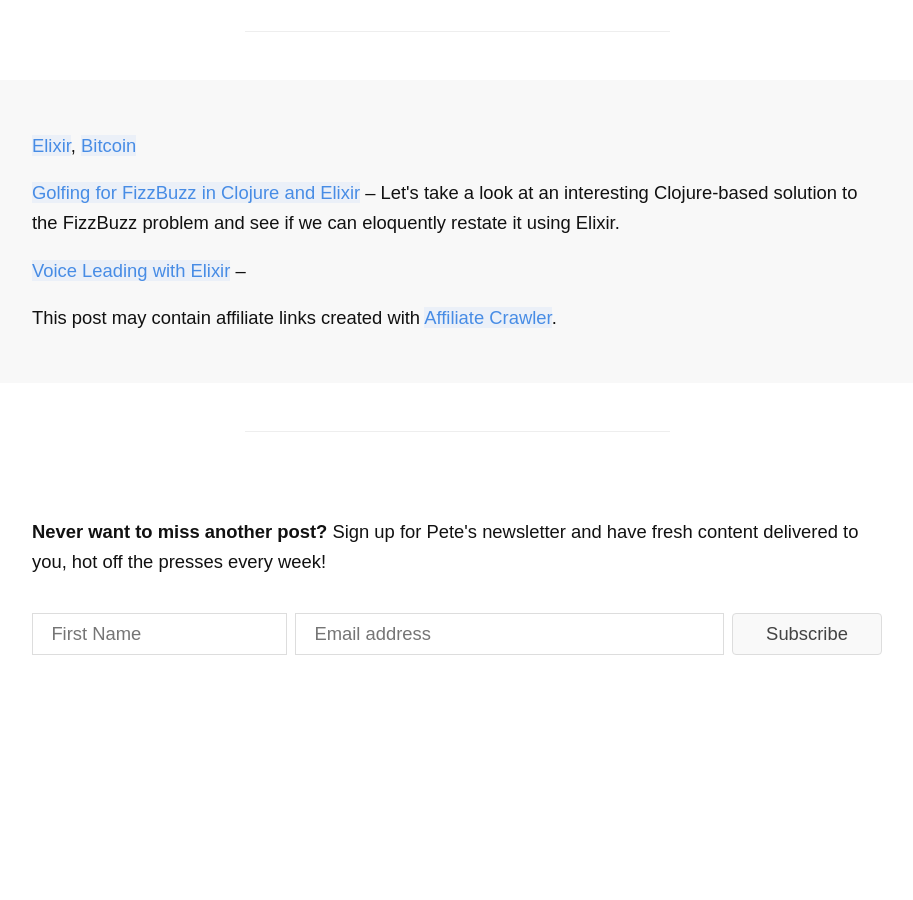
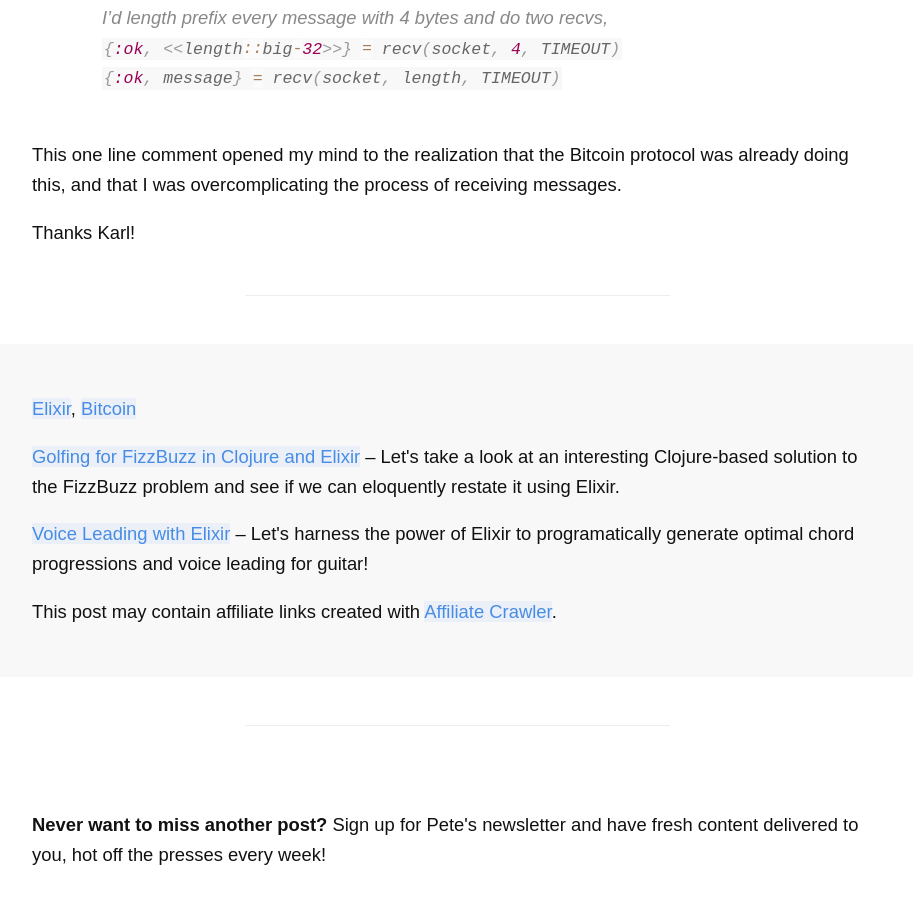
Before and after one commit to pcorey/pcorey.github.io, a Jekyll site: the page built from _posts/2018-07-23-building-a-better-receive-loop.markdown, in a window 1280 px wide and 900 px high, scrolled down 3636 px. Shown: the whole window, without its empty margins (183-1096 px from the left). Built offline with Jekyll 4.4.1, drawn with Linux system fonts in a browser that asks for light colours; nearby versions of some CDN libraries; comment, search, counter and statistics services are not loaded; before the commit the page ends 4483 px from its top, so only the background shows below that; some of the changed text lies outside the part shown.

Commit message:
description

```diff
--- a/_posts/2018-07-23-building-a-better-receive-loop.markdown
+++ b/_posts/2018-07-23-building-a-better-receive-loop.markdown
@@ -59,6 +59,8 @@
 
 The first four bytes of every packet are reserved for the network's magic bytes. Next, twelve bytes are reserved for the name of the command being sent across the network. The next four bytes hold the length of the payload being sent, followed by a four byte partial checksum of that payload.
 
+{% include newsletter.html %}
+
 These twenty four bytes can be found at the head of every message sent across the Bitcoin peer-to-peer network, followed by the variable length binary payload representing the meat and potatoes of the command being carried out. Relying on this structure can greatly simplify our receive loop.
 
 By using `:gen_tcp`{:.language-elixir} in "passive mode" (setting `active: false`{:.language-elixir}), incoming TCP packets won't be delivered to our current process as messages. Instead, we can ask for packets using a blocking call to [`:gen_tcp.recv/2`{:.language-elixir}](http://erlang.org/doc/man/gen_tcp.html#recv-2). When requesting packets, we can even specify the number of bytes we want to receive from the incoming TCP stream.
--- a/_posts/2018-07-30-voice-leading-with-elixir.markdown
+++ b/_posts/2018-07-30-voice-leading-with-elixir.markdown
@@ -1,7 +1,7 @@
 ---
 layout: post
 title:  "Voice Leading with Elixir"
-description: ""
+description: "Let's harness the power of Elixir to programatically generate optimal chord progressions and voice leading for guitar!"
 author: "Pete Corey"
 date:   2018-07-30
 tags: ["Elixir", "Music"]
@@ -331,6 +331,8 @@
 
 Otherwise, we replace the current note with `nil`{:.language-elixir}.
 
+{% include newsletter.html %}
+
 Next, we flatten our multidimensional fretboard representation and filter out all of the `nil`{:.language-elixir} values, leaving us with just the set of notes we're looking for, and where they can be found on the fretboard.
 
 Perfect.
```
